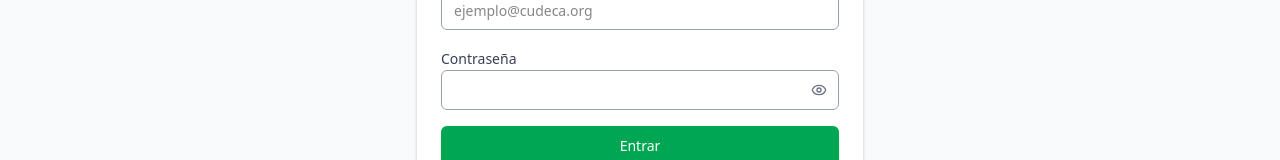
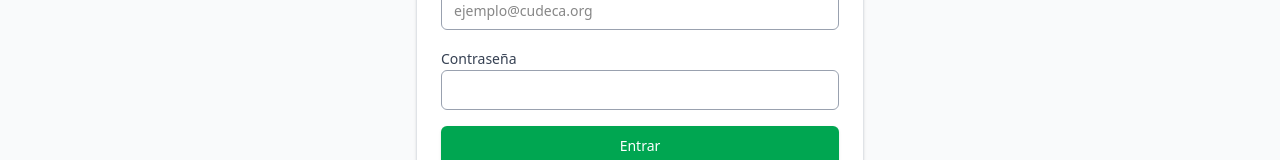
Before and after one commit to rst-112/cudeca-frontend, a React (Vite) app: page /login in a window 1280 px wide. Shown: the part 272-432 px from the top of the page. Built offline with nearby package versions, Linux system fonts and the light colour scheme.

Commit message:
Conflictos en Input.tsx

```diff
--- a/src/components/ui/Input.tsx
+++ b/src/components/ui/Input.tsx
@@ -1,48 +1,20 @@
 import * as React from 'react';
 import { cn } from '../../lib/utils';
-import { Eye, EyeOff } from 'lucide-react';
 
-// Mantenemos esto como 'type' para evitar el error del linter
-export type InputProps = React.InputHTMLAttributes<HTMLInputElement>;
+export interface InputProps extends React.InputHTMLAttributes<HTMLInputElement> { }
 
 const Input = React.forwardRef<HTMLInputElement, InputProps>(
     ({ className, type, ...props }, ref) => {
-        // Estado para controlar si se ve la contraseña o no
-        const [showPassword, setShowPassword] = React.useState(false);
-
-        // Comprobamos si el input es de tipo contraseña
-        const isPasswordType = type === 'password';
-
         return (
-            <div className="relative">
             <input
-                    // Si es password y el usuario activó "ver", cambiamos tipo a "text"
-                    type={isPasswordType && showPassword ? 'text' : type}
+                type={type}
                 className={cn(
                     'flex h-10 w-full rounded-md border border-cudeca-gris-borde bg-white px-3 py-2 text-sm ring-offset-white file:border-0 file:bg-transparent file:text-sm file:font-medium placeholder:text-cudeca-gris-claro focus-visible:outline-none focus-visible:ring-2 focus-visible:ring-cudeca-verde focus-visible:ring-offset-2 disabled:cursor-not-allowed disabled:bg-cudeca-gris-disabled/20 disabled:opacity-50',
-                        // Si es contraseña, añadimos padding extra a la derecha para que el texto no se monte sobre el icono
-                        isPasswordType ? 'pr-10' : '',
                     className,
                 )}
                 ref={ref}
                 {...props}
             />
-
-                {/* Solo mostramos el botón del ojo si el tipo es password */}
-                {isPasswordType && (
-                    <button
-                        type="button"
-                        onClick={() => setShowPassword(!showPassword)}
-                        className="absolute right-3 top-1/2 -translate-y-1/2 text-cudeca-gris-texto hover:text-cudeca-verde transition-colors"
-                        tabIndex={-1} // Para que no moleste al navegar con tabulador
-                    >
-                        {showPassword ? <EyeOff className="h-4 w-4" /> : <Eye className="h-4 w-4" />}
-                        <span className="sr-only">
-                            {showPassword ? 'Ocultar contraseña' : 'Ver contraseña'}
-                        </span>
-                    </button>
-                )}
-            </div>
         );
     },
 );
```
Lines whose indentation alone changed are shown as unchanged.
